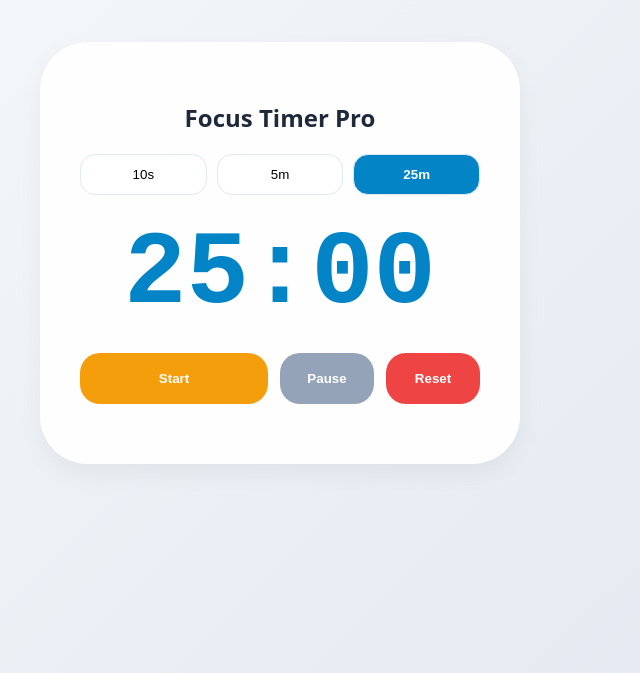
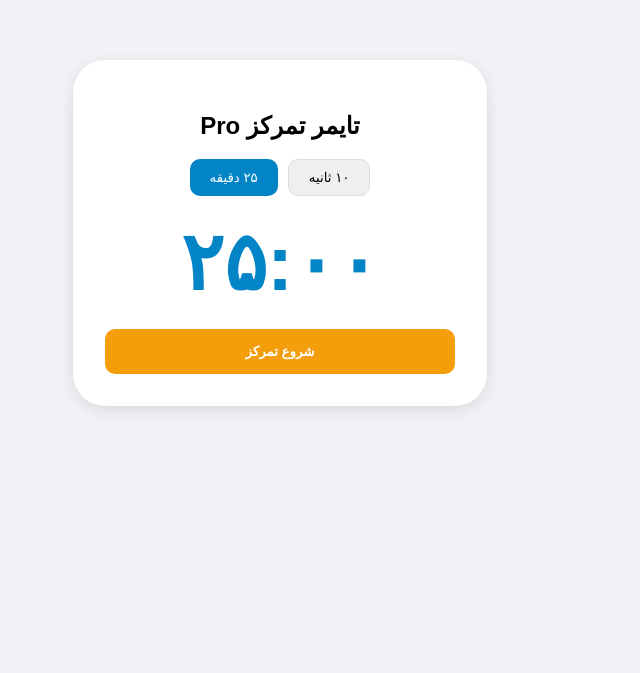
Before and after one commit to aliapps1/My-timer, a plain HTML site: page index.html in a window 1280 px wide. Shown: the part 167-840 px from the top of the page, without its empty margins (360-1000 px from the left). After the commit the page ends 800 px from the top, so only its background shows below. Drawn offline with Linux system fonts and the light colour scheme.

Commit message:
Update index.html

```diff
--- a/index.html
+++ b/index.html
@@ -1,76 +1,86 @@
 <!DOCTYPE html>
-<html lang="en" dir="ltr">
+<html lang="fa" dir="rtl">
 <head>
     <meta charset="UTF-8">
     <meta name="viewport" content="width=device-width, initial-scale=1.0">
-    <title>Focus Timer Pro</title>
+    <title>تایمر تمرکز</title>
     <link rel="manifest" href="manifest.json">
-    <meta name="theme-color" content="#0284c7">
     <style>
-        :root { --bg: linear-gradient(135deg, #f8fafc 0%, #e2e8f0 100%); --card: rgba(255, 255, 255, 0.95); --text: #1e293b; --primary: #0284c7; --accent: #f59e0b; }
-        body { background: var(--bg) !important; color: var(--text); font-family: system-ui, sans-serif; display: flex; align-items: center; justify-content: center; min-height: 100vh; margin: 0; padding: 20px; }
-        .card { background: var(--card); padding: 2.5rem; border-radius: 3rem; width: 100%; max-width: 400px; text-align: center; box-shadow: 0 10px 25px rgba(0,0,0,0.05); }
-        .time { font-size: 6.5rem; font-weight: 900; margin: 10px 0; color: var(--primary); font-family: 'Courier New', monospace; }
-        .modes { display: grid; grid-template-columns: repeat(3, 1fr); gap: 10px; margin: 20px 0; }
-        .modes button { background: #fff; padding: 12px; border-radius: 15px; border: 1px solid #e2e8f0; cursor: pointer; }
-        .modes button.active { background: var(--primary); color: #fff; font-weight: bold; }
-        .controls { display: grid; grid-template-columns: 2fr 1fr 1fr; gap: 12px; margin: 20px 0; }
-        .btn-main { padding: 18px; border-radius: 20px; border: none; font-weight: bold; cursor: pointer; }
-        .btn-start { background: var(--accent); color: #fff; }
-        .btn-pause { background: #94a3b8; color: white; }
-        .btn-reset { background: #ef4444; color: white; }
-        .rtl-mode { direction: rtl; }
+        :root { --bg: #f0f2f5; --primary: #0284c7; }
+        body { background: var(--bg); font-family: sans-serif; display: flex; align-items: center; justify-content: center; min-height: 100vh; margin: 0; }
+        .card { background: white; padding: 2rem; border-radius: 2rem; width: 90%; max-width: 350px; text-align: center; box-shadow: 0 4px 15px rgba(0,0,0,0.1); }
+        .time { font-size: 5rem; font-weight: bold; color: var(--primary); margin: 20px 0; }
+        .modes { display: flex; gap: 10px; justify-content: center; margin-bottom: 20px; }
+        button { padding: 10px 20px; border-radius: 10px; border: 1px solid #ddd; cursor: pointer; }
+        .active { background: var(--primary); color: white; border: none; }
+        .btn-start { background: #f59e0b; color: white; width: 100%; padding: 15px; font-weight: bold; border: none; }
     </style>
 </head>
 <body>
-    <div class="card" id="mainCard">
-        <h2 id="lbl-title">Focus Timer Pro</h2>
+    <div class="card">
+        <h2>تایمر تمرکز Pro</h2>
         <div class="modes">
-            <button onclick="setTime(10, this)">10s</button>
-            <button onclick="setTime(300, this)">5m</button>
-            <button class="active" onclick="setTime(1500, this)">25m</button>
+            <button onclick="setTime(10, this)">۱۰ ثانیه</button>
+            <button class="active" onclick="setTime(1500, this)">۲۵ دقیقه</button>
         </div>
-        <div class="time" id="display">25:00</div>
-        <div class="controls">
-            <button class="btn-main btn-start" onclick="startTimer()">Start</button>
-            <button class="btn-main btn-pause" onclick="pauseTimer()">Pause</button>
-            <button class="btn-main btn-reset" onclick="resetTimer()">Reset</button>
-        </div>
+        <div class="time" id="display">۲۵:۰۰</div>
+        <button class="btn-start" id="startBtn" onclick="startTimer()">شروع تمرکز</button>
     </div>
 
-    <audio id="alarmAudio" src="https://www.soundjay.com/clock/sounds/alarm-clock-01.mp3"></audio>
+    <audio id="alarmAudio" src="https://assets.mixkit.co/active_storage/sfx/930/930-preview.mp3" loop></audio>
 
     <script>
         let duration = 1500, timeLeft = 1500, timerId = null, wakeLock = null;
 
-        async function requestWakeLock() {
-            try {
-                if ('wakeLock' in navigator) {
-                    wakeLock = await navigator.wakeLock.request('screen');
-                }
-            } catch (err) { console.log("Wake Lock error: " + err.message); }
+        // اجازه گرفتن برای نوتیفیکیشن (حیاتی برای خاموشی اسکرین)
+        if (Notification.permission !== "granted") {
+            Notification.requestPermission();
         }
 
-        function startTimer() {
+        async function startTimer() {
             if (timerId) return;
-            requestWakeLock(); // فعال‌سازی بیدارباش بلافاصله بعد از شروع
+
+            // فعال سازی بیدارباش
+            if ('wakeLock' in navigator) {
+                try { wakeLock = await navigator.wakeLock.request('screen'); } catch (e) {}
+            }
+
             timerId = setInterval(() => {
-                timeLeft--; updateDisplay();
+                timeLeft--;
+                updateDisplay();
                 if (timeLeft <= 0) {
-                    clearInterval(timerId); timerId = null;
-                    const alarm = document.getElementById('alarmAudio');
-                    alarm.loop = true; alarm.play(); // پخش صدای ساعت کوکی
-                    if (navigator.vibrate) navigator.vibrate([500, 200, 500, 200, 500]);
+                    clearInterval(timerId);
+                    timerId = null;
+                    playAlarm();
                     if (wakeLock) wakeLock.release();
                 }
             }, 1000);
         }
 
-        function setTime(s, btn) { duration = s; timeLeft = s; document.querySelectorAll('.modes button').forEach(b => b.classList.remove('active')); btn.classList.add('active'); updateDisplay(); }
-        function updateDisplay() { const m = Math.floor(timeLeft / 60), s = timeLeft % 60; document.getElementById('display').innerText = `${m}:${s < 10 ? '0' : ''}${s}`; }
-        function pauseTimer() { clearInterval(timerId); timerId = null; if (wakeLock) wakeLock.release(); document.getElementById('alarmAudio').pause(); }
-        function resetTimer() { pauseTimer(); timeLeft = duration; updateDisplay(); }
-        updateDisplay();
+        function playAlarm() {
+            const alarm = document.getElementById('alarmAudio');
+            alarm.play();
+
+            // ارسال نوتیفیکیشن برای بیدار کردن گوشی
+            if (Notification.permission === "granted") {
+                new Notification("زمان تمام شد!", {
+                    body: "وقت استراحت است. ساعت کوکی بیدارباش!",
+                    icon: "icon.png"
+                });
+            }
+        }
+
+        function setTime(s, btn) {
+            duration = s; timeLeft = s;
+            document.querySelectorAll('button').forEach(b => b.classList.remove('active'));
+            btn.classList.add('active');
+            updateDisplay();
+        }
+
+        function updateDisplay() {
+            const m = Math.floor(timeLeft / 60), s = timeLeft % 60;
+            document.getElementById('display').innerText = `${m}:${s < 10 ? '0' : ''}${s}`;
+        }
     </script>
 </body>
 </html>
```
